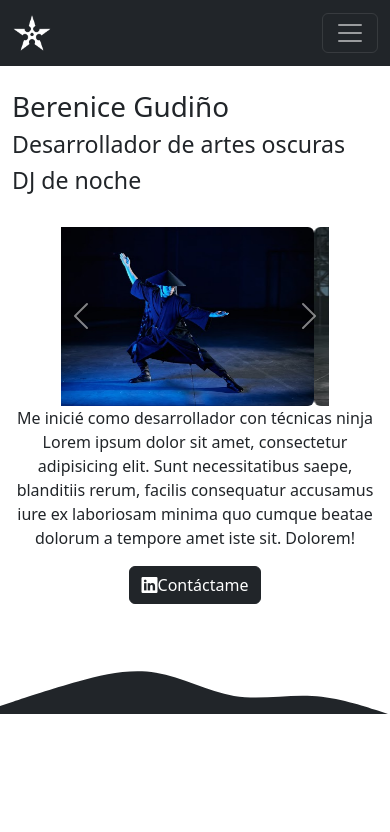
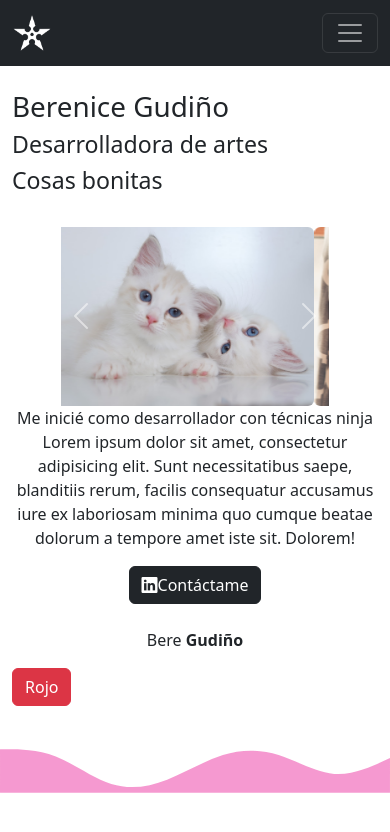
Before and after one commit to almber/ch26-web06-bootstrap, a plain HTML site: page conceptos/index.html in a window 390 px wide. Drawn offline with nearby package versions, Linux system fonts and the light colour scheme.

Commit message:
ci: cambia el color del nombre

```diff
--- a/conceptos/index.html
+++ b/conceptos/index.html
@@ -15,6 +15,12 @@
     <link rel="stylesheet" href="https://cdn.jsdelivr.net/npm/bootstrap-icons@1.10.4/font/bootstrap-icons.css">
     <!-- CSS personalizado -->
     <link rel="stylesheet" href="./main.css" />
+    <script>
+      console.log("Holi crayoli");
+      let d =new Date();
+      console.log(`se inició el proceso a las ${d.getHours()} h.`)
+
+    </script>
   </head>
   <body>
     <!-- navbar -->
@@ -81,9 +87,9 @@
         </div>
         <div class="row">
           <div class="col-12 col-md-6">
-            <h3>Desarrollador de artes oscuras</h3>
+            <h3>Desarrolladora de artes</h3>
           </div>
-          <div class="col-12 col-md-6"><h3>DJ de noche</h3></div>
+          <div class="col-12 col-md-6"><h3>Cosas bonitas</h3></div>
         </div>
       </div>
       <!-- Carrosel -->
@@ -94,16 +100,16 @@
                   <div id="carouselExample" class="carousel slide" data-bs-ride="carousel">
                     <div class="carousel-inner">
                       <div class="carousel-item active">
-                        <img src="./ninja1.jpg" class="d-block w-100 rounded" alt="ninja de espera">
+                        <img src="./gatitos.jpg" class="d-block w-100 rounded" alt="gatitos tiernos">
                       </div>
                       <div class="carousel-item">
-                        <img src="./ninja2.jpg" class="d-block w-100 rounded" alt="mujer ninja patada">
+                        <img src="./gatitogordo.jpg" class="d-block w-100 rounded" alt="cielo azul">
                       </div>
                       <div class="carousel-item">
-                        <img src="./ninja3.jpg" class="d-block w-100 rounded" alt="mujer ninja">
+                        <img src="./gcabaña.jpg" class="d-block w-100 rounded" alt="truenos en cabaña">
                       </div>
                       <div class="carousel-item">
-                        <img src="./ninja4.jpg" class="d-block w-100 rounded" alt="ninjas con katana">
+                        <img src="./gmar.jpg" class="d-block w-100 rounded" alt="mar morado">
                       </div>
                     </div>
                     <button class="carousel-control-prev" type="button" data-bs-target="#carouselExample" data-bs-slide="prev">
@@ -135,15 +141,39 @@
             </div>
         </div>
     </div>
+    <!-- Acceso a DOM -->
+    <div class="container">
+      <div class="row justify-content-center">
+        <div class="col-5 text-center">
+          <p id="name"> Mi nombre</p>
+          <!-- <p onclick="changeColorToRed()">Cambia el color a rojo</p> -->
+        </div>
+      </div>
+      <!-- Botones camabia el color -->
+      <div class="row">
+        <div class="col">
+          <button onclick="changeColorToRed()" type="button" class="btn btn-danger">Rojo</button>
+        </div>
+        <div class="col"></div>
+        <div class="col"></div>
+      </div>
+    </div>
+
     <!-- Ondas SVG -->
-    <svg xmlns="http://www.w3.org/2000/svg" viewBox="0 0 1440 320">
-        <path fill="#212529" fill-opacity="1" d="M0,288L48,272C96,256,192,224,288,197.3C384,171,480,149,576,165.3C672,181,768,235,864,250.7C960,267,1056,245,1152,250.7C1248,256,1344,288,1392,304L1440,320L1440,320L1392,320C1344,320,1248,320,1152,320C1056,320,960,320,864,320C768,320,672,320,576,320C480,320,384,320,288,320C192,320,96,320,48,320L0,320Z"></path>
-      </svg>
-
+    <svg xmlns="http://www.w3.org/2000/svg" viewBox="0 0 1440 320"><path fill="#e7008a" fill-opacity="0.4" d="M0,160L34.3,160C68.6,160,137,160,206,186.7C274.3,213,343,267,411,288C480,309,549,299,617,272C685.7,245,754,203,823,181.3C891.4,160,960,160,1029,181.3C1097.1,203,1166,245,1234,250.7C1302.9,256,1371,224,1406,208L1440,192L1440,320L1405.7,320C1371.4,320,1303,320,1234,320C1165.7,320,1097,320,1029,320C960,320,891,320,823,320C754.3,320,686,320,617,320C548.6,320,480,320,411,320C342.9,320,274,320,206,320C137.1,320,69,320,34,320L0,320Z"></path></svg>
+    <!-- Script Bootstrap -->
     <script
       src="https://cdn.jsdelivr.net/npm/bootstrap@5.3.0-alpha3/dist/js/bootstrap.bundle.min.js"
       integrity="sha384-ENjdO4Dr2bkBIFxQpeoTz1HIcje39Wm4jDKdf19U8gI4ddQ3GYNS7NTKfAdVQSZe"
       crossorigin="anonymous"
     ></script>
+    <!-- Script cambia el nombre -->
+    <script>
+      const refName = document.getElementById("name");
+      console.log(refName);
+      refName.innerHTML = "Bere <strong>Gudiño</strong>";
+    </script>
+    <!-- script externo -->
+    <script src="./js/main.js"></script>
   </body>
 </html>
--- /dev/null
+++ b/conceptos/js/main.js
@@ -0,0 +1,7 @@
+console.log("Hola desde un script externo");
+
+function changeColorToRed(){
+    const refName = document.getElementById("name");
+
+    refName.style.color = "red";
+}
```
Also changed, not shown: conceptos/gatitogordo.jpg (added), conceptos/gatitos.jpg (added), conceptos/gcabaña.jpg (added), conceptos/gmar.jpg (added), conceptos/ninja1.jpg (deleted), conceptos/ninja2.jpg (deleted), conceptos/ninja3.jpg (deleted), conceptos/ninja4.jpg (deleted).
